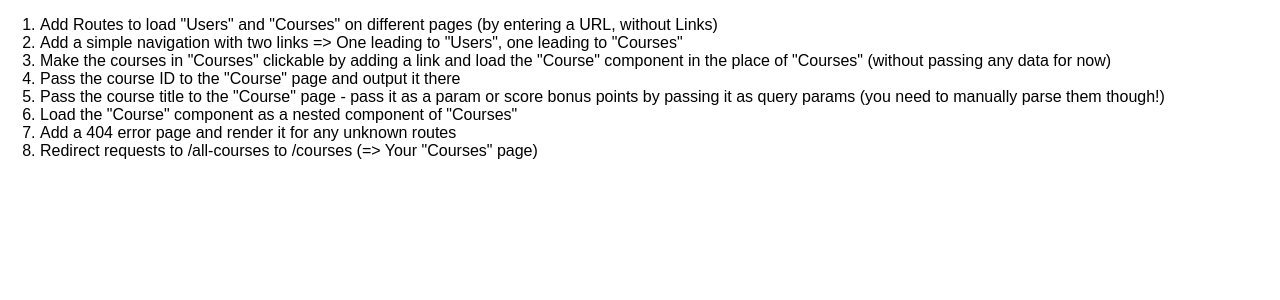
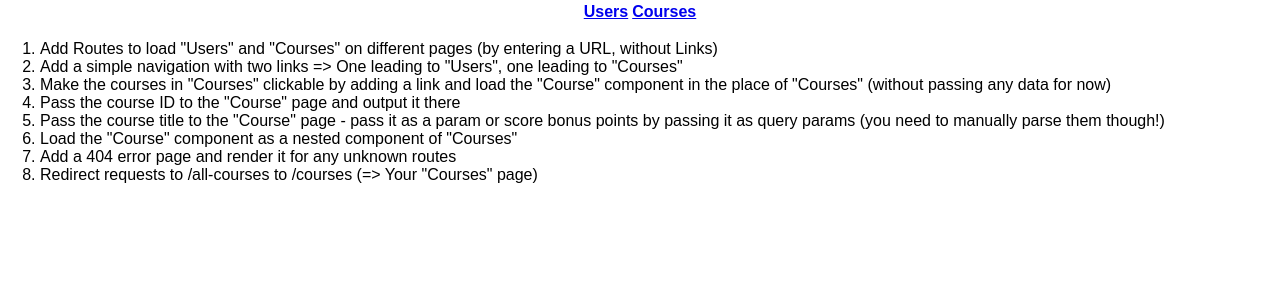
Before and after one commit to blaec/routing--practice, a React (Create React App) app: page / in a window 1280 px wide. Shown: the top 300 px of the page. Built offline with nearby package versions, Linux system fonts and the light colour scheme.

Commit message:
2-Add a simple navigation with two links => One leading to "Users", one leading to "Courses"

```diff
--- a/src/App.js
+++ b/src/App.js
@@ -10,26 +10,32 @@ class App extends Component {
         return (
             <BrowserRouter>
                 <div className="App">
+                    <header>
+                        <nav>
+                            <table style={{margin: 'auto'}}>
+                                <tbody>
+                                <tr>
+                                    <th><a href="/users">Users</a></th>
+                                    <th><a href="/courses">Courses</a></th>
+                                </tr>
+                                </tbody>
+                            </table>
+                        </nav>
+                    </header>
+
                     <ol style={{textAlign: 'left'}}>
-                        <li>Add Routes to load "Users" and "Courses" on different pages (by entering a URL, without
-                            Links)
-                        </li>
-                        <li>Add a simple navigation with two links => One leading to "Users", one leading to "Courses"
-                        </li>
-                        <li>Make the courses in "Courses" clickable by adding a link and load the "Course" component in
-                            the place of "Courses" (without passing any data for now)
-                        </li>
+                        <li>Add Routes to load "Users" and "Courses" on different pages (by entering a URL, without Links)</li>
+                        <li>Add a simple navigation with two links => One leading to "Users", one leading to "Courses"</li>
+                        <li>Make the courses in "Courses" clickable by adding a link and load the "Course" component in the place of "Courses" (without passing any data for now)</li>
                         <li>Pass the course ID to the "Course" page and output it there</li>
-                        <li>Pass the course title to the "Course" page - pass it as a param or score bonus points by
-                            passing it as query params (you need to manually parse them though!)
-                        </li>
+                        <li>Pass the course title to the "Course" page - pass it as a param or score bonus points by passing it as query params (you need to manually parse them though!)</li>
                         <li>Load the "Course" component as a nested component of "Courses"</li>
                         <li>Add a 404 error page and render it for any unknown routes</li>
                         <li>Redirect requests to /all-courses to /courses (=> Your "Courses" page)</li>
                     </ol>
 
-                    <Route path="/users/" component={Users}/>
-                    <Route path="/courses/" component={Courses}/>
+                    <Route path="/users" component={Users}/>
+                    <Route path="/courses" component={Courses}/>
                 </div>
             </BrowserRouter>
         );
```
